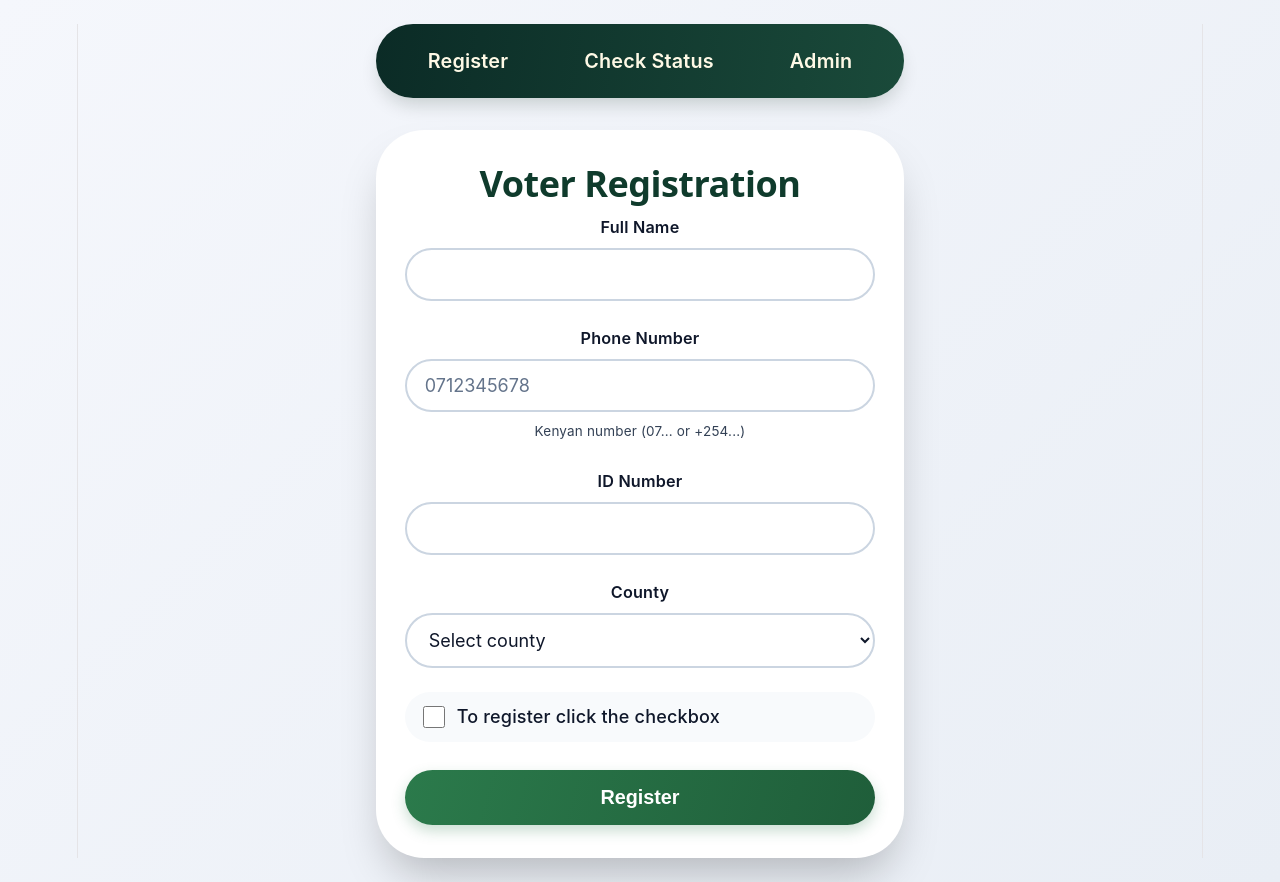
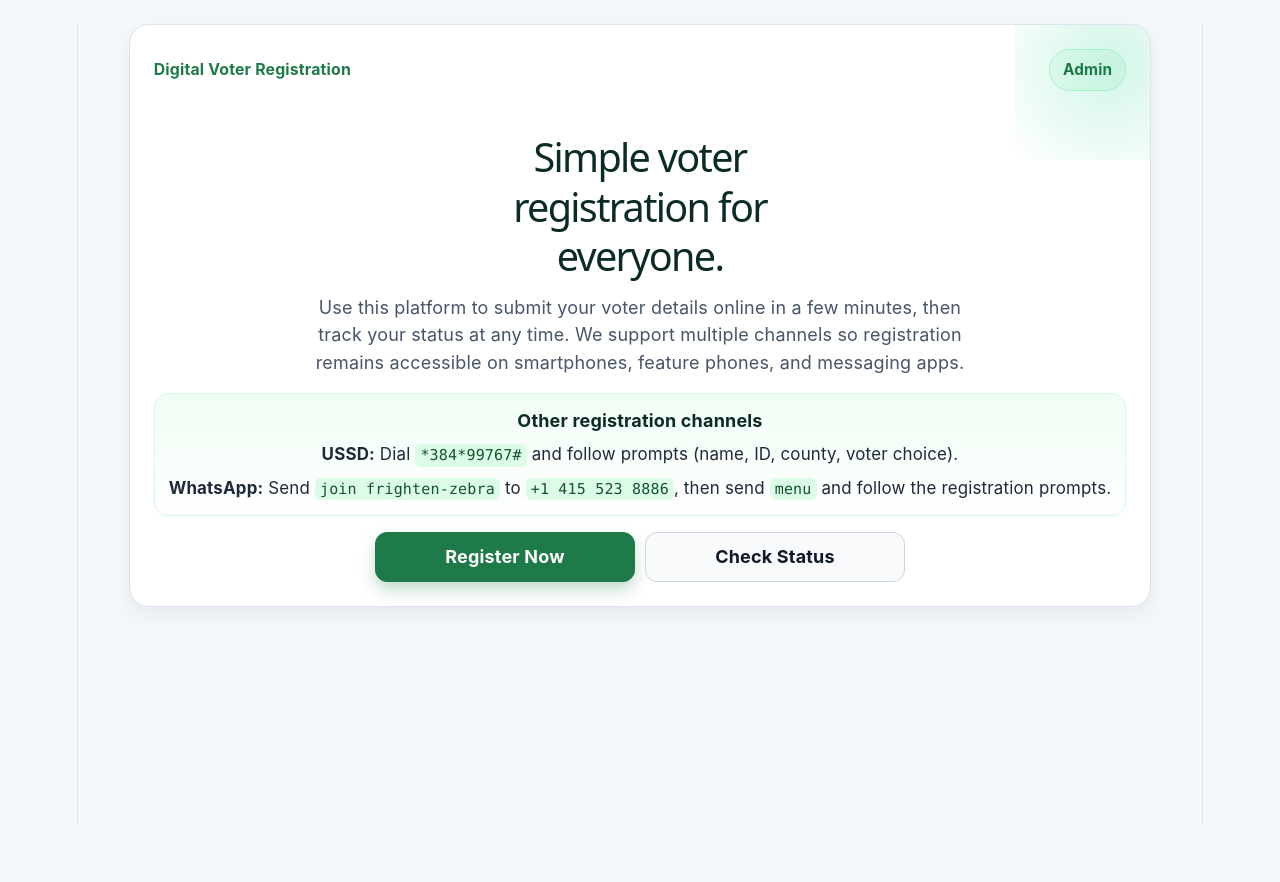
Before and after one commit to VanAug/voter_registration, a React app in the folder frontend/: page / in a window 1280 px wide. After the commit the page ends 848 px from the top, so only its background shows below. Built offline with nearby package versions, Linux system fonts and the light colour scheme; the HTML template or start-up script is replaced by a standard one.

Commit message:
Landing page

```diff
--- a/frontend/src/App.jsx
+++ b/frontend/src/App.jsx
@@ -1,5 +1,6 @@
 import React from 'react';
-import { BrowserRouter as Router, Routes, Route, Link } from 'react-router-dom';
+import { BrowserRouter as Router, Routes, Route, Link, useLocation } from 'react-router-dom';
+import LandingPage from './components/LandingPage';
 import RegistrationForm from './components/RegistrationForm';
 import AdminDashboard from './components/AdminDashboard';
 import CheckStatus from './components/CheckStatus';
@@ -7,17 +8,24 @@ import AdminLogin from './components/AdminLogin';
 import ProtectedAdminRoute from './components/ProtectedAdminRoute';
 import './styles.css';
 
-function App() {
+function AppContent() {
+  const location = useLocation();
+  const isHomePage = location.pathname === '/';
+
   return (
-    <Router>
     <div className="app">
+      {!isHomePage && (
         <nav className="navbar">
-          <Link to="/">Register</Link>
+          <Link to="/">Home</Link>
+          <Link to="/register">Register</Link>
           <Link to="/check-status">Check Status</Link>
           <Link to="/admin">Admin</Link>
         </nav>
+      )}
+
       <Routes>
-          <Route path="/" element={<RegistrationForm />} />
+        <Route path="/" element={<LandingPage />} />
+        <Route path="/register" element={<RegistrationForm />} />
         <Route path="/check-status" element={<CheckStatus />} />
         <Route path="/admin/login" element={<AdminLogin />} />
         <Route
@@ -30,6 +38,13 @@ function App() {
         />
       </Routes>
     </div>
+  );
+}
+
+function App() {
+  return (
+    <Router>
+      <AppContent />
     </Router>
   );
 }
--- /dev/null
+++ b/frontend/src/components/LandingPage.jsx
@@ -0,0 +1,41 @@
+import React from 'react';
+import { Link } from 'react-router-dom';
+
+const LandingPage = () => {
+  return (
+    <section className="landing-page">
+      <div className="landing-top">
+        <p className="landing-eyebrow">Digital Voter Registration</p>
+        <Link className="landing-admin-link" to="/admin">
+          Admin
+        </Link>
+      </div>
+
+      <div className="landing-intro">
+        <h1>Simple voter registration for everyone.</h1>
+        <p className="landing-description">
+          Use this platform to submit your voter details online in a few minutes, then track your status
+          at any time. We support multiple channels so registration remains accessible on smartphones,
+          feature phones, and messaging apps.
+        </p>
+      </div>
+
+      <div className="channel-info">
+        <h3>Other registration channels</h3>
+        <p><strong>USSD:</strong> Dial <code>*384*99767#</code> and follow prompts (name, ID, county, voter choice).</p>
+        <p><strong>WhatsApp:</strong> Send <code>join frighten-zebra</code> to <code>+1 415 523 8886</code>, then send <code>menu</code> and follow the registration prompts.</p>
+      </div>
+
+      <div className="landing-actions">
+        <Link className="landing-btn primary" to="/register">
+          Register Now
+        </Link>
+        <Link className="landing-btn" to="/check-status">
+          Check Status
+        </Link>
+      </div>
+    </section>
+  );
+};
+
+export default LandingPage;
--- a/frontend/src/styles.css
+++ b/frontend/src/styles.css
@@ -1,417 +1,467 @@
-/* src/styles.css – High Contrast & Readable */
+:root {
+  --bg: #f4f7fb;
+  --surface: #ffffff;
+  --text: #0f172a;
+  --muted: #475569;
+  --primary: #1f7a4a;
+  --primary-dark: #16613a;
+  --danger: #dc2626;
+  --border: #dbe3ef;
+}
 
 * {
+  box-sizing: border-box;
   margin: 0;
   padding: 0;
-  box-sizing: border-box;
 }
 
 body {
-  font-family: 'Inter', system-ui, -apple-system, 'Segoe UI', Roboto, Helvetica, sans-serif;
-  background: linear-gradient(135deg, #f5f7fc 0%, #e9eef5 100%);
+  font-family: Inter, system-ui, -apple-system, Segoe UI, Roboto, Helvetica, Arial, sans-serif;
+  background: var(--bg);
+  color: var(--text);
   min-height: 100vh;
-  padding: 24px 20px;
-  color: #1e293b; /* dark base text */
+  padding: 12px;
 }
 
 .app {
-  max-width: 1280px;
+  max-width: 1080px;
   margin: 0 auto;
 }
 
-/* ===== NAVBAR ===== */
 .navbar {
-  background: linear-gradient(98deg, #0b2b26 0%, #1a4a3a 100%);
-  padding: 16px 28px;
-  border-radius: 60px;
-  margin-bottom: 32px;
   display: flex;
-  gap: 28px;
-  justify-content: center;
-  box-shadow: 0 10px 20px -5px rgba(0, 32, 16, 0.2);
+  flex-wrap: wrap;
+  gap: 8px;
+  background: #0b2b26;
+  border-radius: 16px;
+  padding: 10px;
+  margin-bottom: 14px;
 }
 
 .navbar a {
-  color: #fef9e6;
   text-decoration: none;
+  color: #f8fafc;
+  background: rgba(255, 255, 255, 0.08);
+  border-radius: 999px;
+  padding: 8px 12px;
+  font-size: 0.9rem;
   font-weight: 600;
-  font-size: 1.1rem;
-  padding: 8px 24px;
-  border-radius: 40px;
-  transition: all 0.2s ease;
 }
 
 .navbar a:hover {
   background: #f4b942;
   color: #0b2b26;
-  transform: scale(1.02);
 }
 
-/* ===== REGISTRATION FORM ===== */
-.form-container {
-  background: white;
-  max-width: 600px;
-  margin: 0 auto;
-  padding: 32px 28px;
-  border-radius: 48px;
-  box-shadow: 0 25px 45px -12px rgba(0, 0, 0, 0.25);
-  border: 1px solid rgba(255, 255, 255, 0.6);
+.form-container,
+.status-container,
+.dashboard,
+.landing-page {
+  background: var(--surface);
+  border: 1px solid var(--border);
+  border-radius: 16px;
+  padding: 16px;
+  box-shadow: 0 8px 20px rgba(15, 23, 42, 0.06);
 }
 
-.form-container h2 {
-  font-size: 2rem;
-  font-weight: 700;
-  color: #0f3b2c; /* dark green, not pale */
-  margin-bottom: 8px;
-  letter-spacing: -0.5px;
+h1,
+h2,
+h3 {
+  color: #0b2b26;
+}
+
+.form-container h2,
+.status-container h2,
+.dashboard h2 {
+  margin-bottom: 14px;
 }
 
 .form-group {
-  margin-bottom: 24px;
+  margin-bottom: 12px;
 }
 
 .form-group label {
   display: block;
+  margin-bottom: 6px;
+  font-size: 0.92rem;
   font-weight: 600;
-  margin-bottom: 8px;
-  color: #0f172a; /* very dark slate */
-  font-size: 0.9rem;
 }
 
 .form-group input,
-.form-group select {
+.form-group select,
+.filters input,
+.filters select {
   width: 100%;
-  padding: 14px 18px;
-  border: 2px solid #cbd5e1;
-  border-radius: 28px;
+  border: 1px solid #cbd5e1;
+  border-radius: 10px;
+  padding: 10px 12px;
   font-size: 1rem;
-  background: #ffffff;
-  color: #0f172a; /* dark text for input */
-  font-family: inherit;
-  transition: all 0.2s;
-}
-
-.form-group input::placeholder,
-.form-group select::placeholder {
-  color: #64748b; /* visible gray, not too light */
-  font-weight: 400;
+  background: #fff;
+  color: var(--text);
 }
 
 .form-group input:focus,
-.form-group select:focus {
-  border-color: #f4b942;
-  outline: none;
-  box-shadow: 0 0 0 4px rgba(244, 185, 66, 0.2);
-  background-color: #fffef7;
+.form-group select:focus,
+.filters input:focus,
+.filters select:focus {
+  outline: 2px solid rgba(31, 122, 74, 0.2);
+  border-color: var(--primary);
+}
+
+small {
+  color: var(--muted);
+  margin-top: 5px;
+  display: block;
+}
+
+button {
+  width: 100%;
+  border: none;
+  border-radius: 10px;
+  padding: 11px 12px;
+  font-size: 0.95rem;
+  font-weight: 700;
+  background: var(--primary);
+  color: #fff;
+  cursor: pointer;
+}
+
+button:hover:not(:disabled) {
+  background: var(--primary-dark);
+}
+
+button:disabled {
+  opacity: 0.7;
+  cursor: not-allowed;
 }
 
 .checkbox-group {
   display: flex;
   align-items: center;
-  gap: 12px;
-  margin: 20px 0 28px;
-  background: #f8fafc;
-  padding: 12px 18px;
-  border-radius: 40px;
+  gap: 8px;
+  margin: 12px 0 14px;
 }
 
 .checkbox-group input {
-  width: 22px;
-  height: 22px;
-  accent-color: #2b7a4b;
-}
-
-.checkbox-group label {
-  font-weight: 500;
-  color: #0f172a;
-  margin: 0;
-}
-
-button {
-  background: linear-gradient(105deg, #2b7a4b, #1f5e3a);
-  color: white;
-  border: none;
-  padding: 16px;
-  width: 100%;
-  border-radius: 44px;
-  font-weight: 700;
-  font-size: 1.1rem;
-  cursor: pointer;
-  transition: all 0.25s;
-  box-shadow: 0 6px 14px rgba(43, 122, 75, 0.25);
-}
-
-button:hover:not(:disabled) {
-  transform: translateY(-2px);
-  background: linear-gradient(105deg, #33995e, #287a4a);
-}
-
-button:disabled {
-  background: #b9c4b1;
-  cursor: not-allowed;
+  width: 18px;
+  height: 18px;
 }
 
 .message {
-  margin-top: 24px;
-  padding: 14px 18px;
-  border-radius: 40px;
-  text-align: center;
-  font-weight: 500;
+  margin-top: 12px;
+  border-radius: 10px;
+  padding: 10px 12px;
+  font-size: 0.92rem;
 }
 
 .success {
-  background: #dff9e6;
-  color: #0c4e2e;
-  border-left: 6px solid #2b7a4b;
+  background: #dcfce7;
+  color: #14532d;
 }
 
 .error {
-  background: #ffe9e9;
-  color: #b91c1c;
-  border-left: 6px solid #ef4444;
+  background: #fee2e2;
+  color: #991b1b;
 }
 
-small {
-  display: block;
-  margin-top: 6px;
-  color: #334155;
-  font-size: 0.75rem;
+.landing-eyebrow {
+  color: var(--primary);
+  font-weight: 700;
+  font-size: 0.88rem;
 }
 
-/* ===== ADMIN DASHBOARD ===== */
-.dashboard {
-  background: white;
-  border-radius: 48px;
-  padding: 32px 28px;
-  box-shadow: 0 20px 35px -10px rgba(0, 0, 0, 0.15);
+.landing-top {
+  display: flex;
+  align-items: center;
+  justify-content: space-between;
+  gap: 10px;
+  margin-bottom: 10px;
 }
 
-.dashboard h2 {
-  font-size: 1.9rem;
-  font-weight: 800;
-  color: #0b2b26;
-  margin-bottom: 20px;
-  border-bottom: 3px solid #f4b942;
-  padding-bottom: 5px;
-  display: inline-block;
+.landing-admin-link {
+  text-decoration: none;
+  border: 1px solid #bbf7d0;
+  background: #f0fdf4;
+  color: #166534;
+  border-radius: 999px;
+  padding: 7px 13px;
+  font-weight: 700;
+  font-size: 0.85rem;
 }
 
-.stats {
-  display: flex;
-  flex-wrap: wrap;
-  gap: 18px;
-  margin: 28px 0 32px;
+.landing-page h1 {
+  font-size: 1.65rem;
+  line-height: 1.25;
+  margin-bottom: 12px;
+  max-width: 18ch;
 }
 
-.stat-card {
-  background: white;
-  padding: 18px 24px;
-  border-radius: 32px;
-  font-weight: 700;
-  font-size: 1rem;
-  flex: 1;
-  min-width: 140px;
-  text-align: center;
-  box-shadow: 0 8px 18px rgba(0, 0, 0, 0.05);
-  border: 1px solid #e2e8f0;
-  color: #0f172a;
+.landing-description {
+  color: var(--muted);
+  margin-bottom: 16px;
+  line-height: 1.55;
+  max-width: 60ch;
 }
 
-.stat-card:nth-child(1) { background: #eef2ff; }
-.stat-card:nth-child(2) { background: #e6f7ec; }
-.stat-card:nth-child(3) { background: #eef2ff; }
-.stat-card:nth-child(4) { background: #fff0e6; }
+.landing-intro {
+  text-align: center;
+  display: grid;
+  justify-items: center;
+}
 
-.filters {
+.channel-info {
+  border: 1px solid #d1fae5;
+  border-radius: 14px;
+  background: linear-gradient(180deg, #f0fdf4 0%, #ffffff 100%);
+  padding: 14px;
+  margin-bottom: 16px;
+}
+
+.channel-info h3 {
+  margin-bottom: 8px;
+  font-size: 1rem;
+}
+
+.channel-info p {
+  color: #1e293b;
+  font-size: 0.94rem;
+  line-height: 1.5;
+}
+
+.channel-info p + p {
+  margin-top: 8px;
+}
+
+.channel-info code {
+  font-family: ui-monospace, SFMono-Regular, Menlo, monospace;
+  background: #dcfce7;
+  border-radius: 6px;
+  padding: 1px 5px;
+  color: #14532d;
+}
+
+.landing-actions {
   display: flex;
-  flex-wrap: wrap;
-  gap: 14px;
-  margin: 25px 0 20px;
+  flex-direction: column;
+  gap: 10px;
   align-items: center;
 }
 
-.filters input,
-.filters select {
-  padding: 12px 18px;
-  border-radius: 60px;
-  border: 2px solid #cbd5e1;
-  background: white;
-  font-size: 0.9rem;
-  flex: 1;
-  color: #0f172a;
+.landing-btn {
+  text-decoration: none;
+  border-radius: 12px;
+  border: 1px solid #cbd5e1;
+  padding: 11px 13px;
+  text-align: center;
+  font-weight: 700;
+  color: var(--text);
+  background: #f8fafc;
+  width: min(260px, 100%);
+  transition: transform 0.18s ease, box-shadow 0.18s ease, background 0.18s ease;
 }
 
-.filters input:focus,
-.filters select:focus {
-  border-color: #f4b942;
-  outline: none;
-  box-shadow: 0 0 0 3px rgba(244,185,66,0.2);
+.landing-btn.primary {
+  background: var(--primary);
+  color: #fff;
+  border-color: var(--primary);
+  box-shadow: 0 8px 16px rgba(31, 122, 74, 0.26);
 }
 
-.filters button {
-  width: auto;
-  padding: 12px 28px;
-  font-size: 0.9rem;
+.landing-btn:hover {
+  transform: translateY(-1px);
+  box-shadow: 0 8px 18px rgba(15, 23, 42, 0.11);
 }
 
-.table-responsive {
-  overflow-x: auto;
-  margin-top: 20px;
-  border-radius: 28px;
-  background: white;
+.landing-page {
+  position: relative;
+  overflow: hidden;
 }
 
-table {
-  width: 100%;
-  border-collapse: collapse;
-}
-
-th {
-  background: #1f2e3a;
-  color: #fef9e6;
-  padding: 14px 12px;
-  font-weight: 600;
-  font-size: 0.85rem;
-}
-
-td {
-  padding: 12px 10px;
-  border-bottom: 1px solid #e2e8f0;
-  color: #0f172a;
-  font-size: 0.85rem;
-}
-
-tr:hover td {
-  background: #fef9e6;
-}
-
-/* Status check component */
-.status-container {
-  max-width: 600px;
-  margin: 0 auto;
-  background: white;
-  padding: 28px;
-  border-radius: 32px;
-  box-shadow: 0 12px 24px rgba(0,0,0,0.1);
-}
-
-.status-container h2 {
-  color: #0f3b2c;
-  margin-bottom: 20px;
-}
-
-.status-result {
-  margin-top: 24px;
-  padding: 20px;
-  background: #fef9e6;
-  border-radius: 28px;
-  border-left: 5px solid #2b7a4b;
-  color: #0f172a;
-}
-
-.status-result p {
-  margin: 8px 0;
-}
-
-/* Modal */
-.modal-overlay {
-  position: fixed;
-  top: 0;
-  left: 0;
-  width: 100%;
-  height: 100%;
-  background: rgba(0,0,0,0.5);
-  display: flex;
-  justify-content: center;
-  align-items: center;
-  z-index: 1000;
-}
-.modal {
-  background: white;
-  padding: 28px;
-  border-radius: 32px;
-  max-width: 400px;
-  width: 90%;
-  text-align: center;
-  box-shadow: 0 20px 35px rgba(0,0,0,0.2);
-  color: #0f172a;
-}
-.modal h3 {
-  margin-bottom: 16px;
-  color: #0b2b26;
-}
-.modal-actions {
-  display: flex;
-  gap: 12px;
-  justify-content: center;
-  margin-top: 24px;
-}
-.modal-actions button {
-  width: auto;
-  padding: 10px 24px;
+.landing-page::after {
+  content: "";
+  position: absolute;
+  width: 190px;
+  height: 190px;
+  right: -55px;
+  top: -55px;
+  background: radial-gradient(circle, rgba(52, 211, 153, 0.22), rgba(52, 211, 153, 0));
+  pointer-events: none;
 }
 
 .loading {
+  padding: 14px;
   text-align: center;
-  padding: 60px;
-  font-size: 1.3rem;
-  color: #2b7a4b;
-  font-weight: 600;
-}
-
-/* Responsive */
-@media (max-width: 700px) {
-  body {
-    padding: 16px;
-  }
-  .navbar a {
-    padding: 6px 16px;
-    font-size: 0.9rem;
-  }
-  .form-container, .dashboard, .status-container {
-    padding: 24px 20px;
-  }
-  .stat-card {
-    min-width: 100%;
-  }
-  th, td {
-    padding: 8px 6px;
-    font-size: 0.75rem;
-  }
-}
-
-.delete-btn {
-  background: #dc2626;
-  color: white;
-  border: none;
-  padding: 6px 12px;
-  border-radius: 20px;
-  cursor: pointer;
-  font-size: 0.75rem;
-  width: auto;
-  box-shadow: none;
-}
-
-.delete-btn:hover:not(:disabled) {
-  background: #b91c1c;
-  transform: none;
-}
-
-.delete-btn:disabled {
-  background: #fca5a5;
-  cursor: wait;
+  color: var(--muted);
 }
 
 .dashboard-header {
   display: flex;
   justify-content: space-between;
   align-items: center;
-  gap: 12px;
+  gap: 8px;
+  margin-bottom: 8px;
 }
 
 .logout-btn {
   width: auto;
-  padding: 10px 18px;
-  border-radius: 20px;
-  font-size: 0.9rem;
+  padding: 8px 12px;
 }
+
+.stats {
+  display: grid;
+  grid-template-columns: 1fr;
+  gap: 10px;
+  margin: 12px 0;
+}
+
+.stat-card {
+  border: 1px solid var(--border);
+  border-radius: 12px;
+  padding: 10px 12px;
+  background: #f8fafc;
+  font-weight: 600;
+}
+
+.filters {
+  display: grid;
+  gap: 10px;
+  margin-bottom: 10px;
+}
+
+.table-responsive {
+  width: 100%;
+  overflow-x: auto;
+}
+
+table {
+  width: 100%;
+  min-width: 720px;
+  border-collapse: collapse;
+}
+
+th,
+td {
+  border-bottom: 1px solid #e2e8f0;
+  text-align: left;
+  padding: 9px 8px;
+  font-size: 0.85rem;
+}
+
+.delete-btn {
+  width: auto;
+  border-radius: 999px;
+  background: var(--danger);
+  padding: 6px 11px;
+  font-size: 0.8rem;
+}
+
+.delete-btn:hover:not(:disabled) {
+  background: #b91c1c;
+}
+
+.status-result {
+  margin-top: 12px;
+  background: #f8fafc;
+  border: 1px solid var(--border);
+  border-radius: 10px;
+  padding: 12px;
+}
+
+.status-result p {
+  margin-top: 6px;
+  color: #1e293b;
+}
+
+.modal-overlay {
+  position: fixed;
+  inset: 0;
+  background: rgba(15, 23, 42, 0.5);
+  display: grid;
+  place-items: center;
+  padding: 14px;
+}
+
+.modal {
+  width: min(460px, 100%);
+  background: #fff;
+  border-radius: 14px;
+  padding: 16px;
+}
+
+.modal p {
+  color: var(--muted);
+  margin: 8px 0 14px;
+}
+
+.modal-actions {
+  display: grid;
+  gap: 8px;
+}
+
+.modal-actions button:last-child {
+  background: #64748b;
+}
+
+@media (min-width: 640px) {
+  body {
+    padding: 18px;
+  }
+
+  .landing-actions {
+    flex-direction: row;
+    justify-content: center;
+  }
+
+  .landing-btn {
+    min-width: 170px;
+  }
+
+  .landing-page h1 {
+    font-size: 1.9rem;
+  }
+
+  .stats {
+    grid-template-columns: repeat(2, minmax(0, 1fr));
+  }
+
+  .filters {
+    grid-template-columns: 1.2fr 1fr auto;
+    align-items: center;
+  }
+
+  .filters button {
+    width: auto;
+    padding: 10px 16px;
+  }
+
+  .modal-actions {
+    grid-template-columns: 1fr 1fr;
+  }
+}
+
+@media (min-width: 900px) {
+  body {
+    padding: 24px;
+  }
+
+  .form-container,
+  .status-container,
+  .dashboard,
+  .landing-page {
+    padding: 24px;
+    border-radius: 20px;
+  }
+
+  .landing-page h1 {
+    font-size: 2.2rem;
+  }
+
+  .stats {
+    grid-template-columns: repeat(4, minmax(0, 1fr));
+  }
+
+  th,
+  td {
+    font-size: 0.9rem;
+  }
+}
```
Lines whose indentation alone changed are shown as unchanged.
